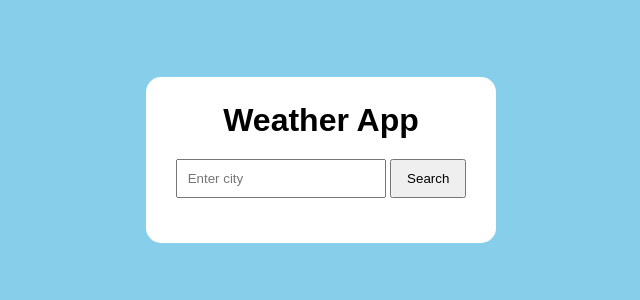
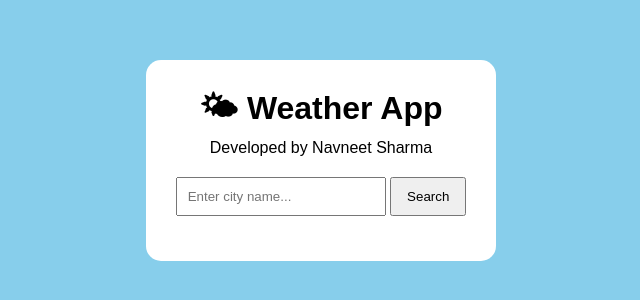
Before and after one commit to navneet8287sharma-bit/weather-app, a plain HTML site: page index.html in a window 1280 px wide. Shown: the part 240-540 px from the top of the page, without its empty margins (319-959 px from the left). Drawn offline with Linux system fonts and the light colour scheme.

Commit message:
Update index.html

```diff
--- a/index.html
+++ b/index.html
@@ -4,23 +4,28 @@
     <meta charset="UTF-8">
     <meta name="viewport" content="width=device-width, initial-scale=1.0">
     <title>Weather App</title>
-
     <link rel="stylesheet" href="style.css">
 </head>
 <body>
 
 <div class="container">
 
-    <h1>Weather App</h1>
+    <h1>🌤 Weather App</h1>
+    <p class="author">Developed by Navneet Sharma</p>
 
     <div class="search-box">
-        <input type="text" id="city" placeholder="Enter city">
-        <button id="searchBtn">Search</button>
+        <input
+            type="text"
+            id="city"
+            placeholder="Enter city name..."
+        >
+
+        <button id="searchBtn">
+            Search
+        </button>
     </div>
 
-    <div id="weather">
-
-    </div>
+    <div id="weather"></div>
 
 </div>
 
```
